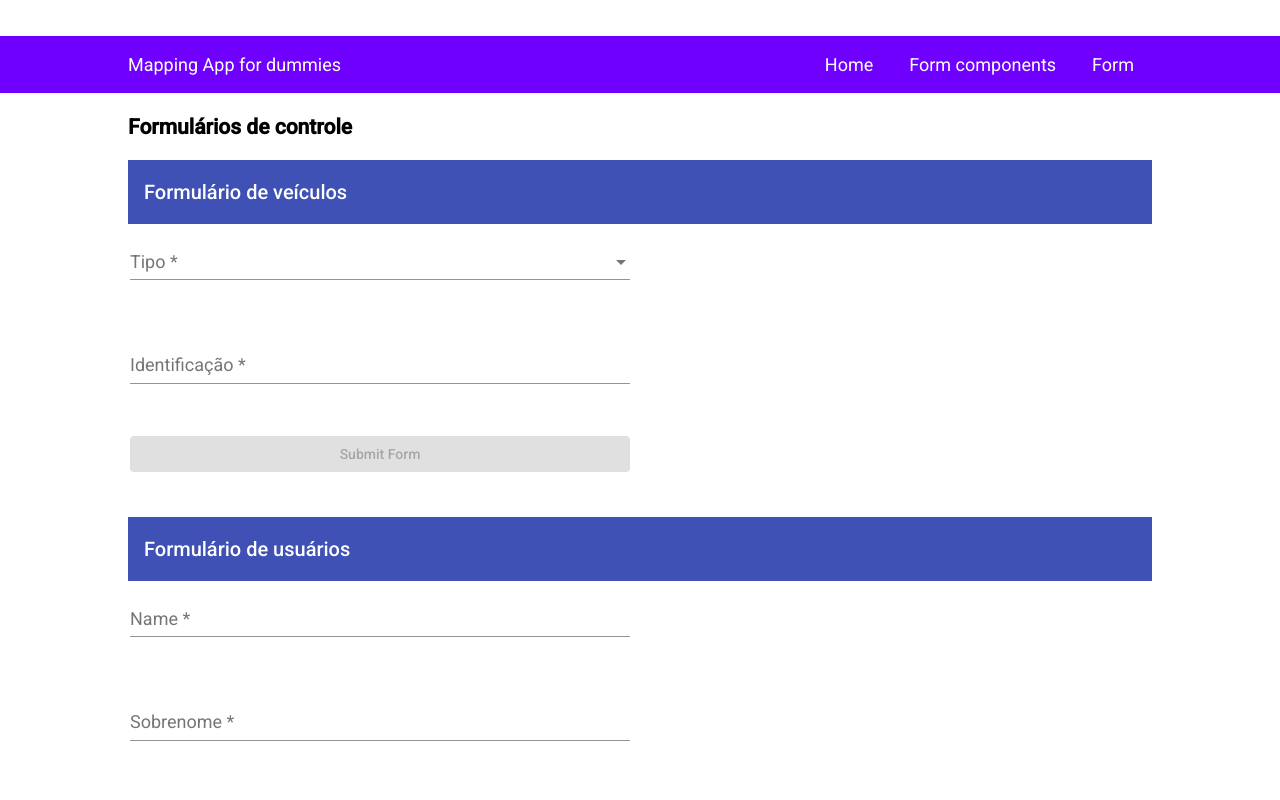
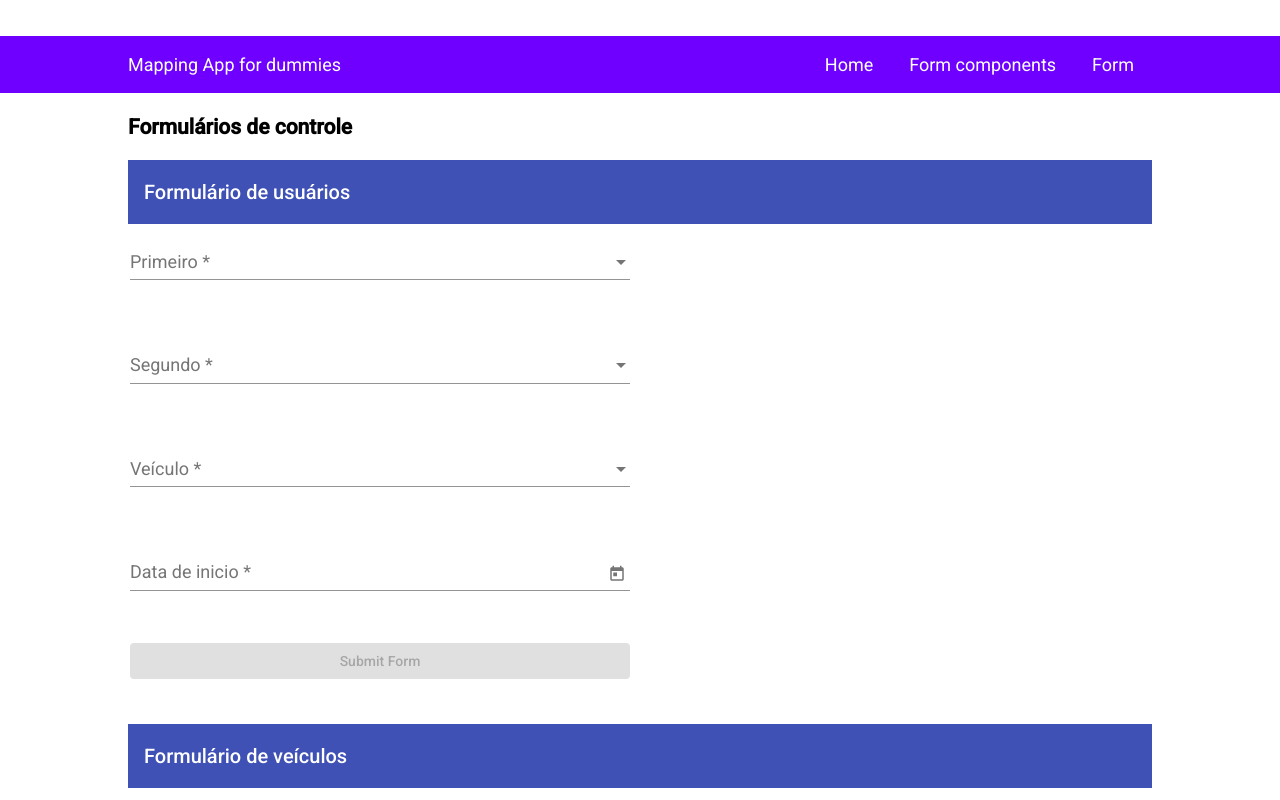
Before and after one commit to rtardelli/angular-forms, an Angular app: page /form in a window 1280 px wide. Shown: the top 800 px of the page. Built offline with nearby package versions, Linux system fonts and the light colour scheme.

Commit message:
Created form for rounds

```diff
--- a/src/app/form-holder/form-holder.component.html
+++ b/src/app/form-holder/form-holder.component.html
@@ -1,4 +1,5 @@
 <h3>Formulários de controle</h3>
 
+<form-round></form-round>
 <form-vehicles></form-vehicles>
 <form-users></form-users>
--- a/src/app/form-round/form-round.component.html
+++ b/src/app/form-round/form-round.component.html
@@ -1 +1,58 @@
-<p>form-round works!</p>
+<mat-toolbar color="primary">
+    <span class="fill-remaining-space">Formulário de usuários</span>
+</mat-toolbar>
+
+<form [formGroup]="formGroup" (ngSubmit)="onSubmit(formGroup.value)" class="form" #formDirective="ngForm">
+    <mat-form-field class="form-element">
+        <mat-label>Primeiro</mat-label>
+        <mat-select formControlName="first">
+            <mat-option *ngFor="let user of users" [value]="user.value">
+                {{ user.name }}
+            </mat-option>
+        </mat-select>
+        <mat-error *ngIf="!first.valid && first.touched">
+        {{ titleAlert }}
+        </mat-error>
+    </mat-form-field>
+
+    <mat-form-field class="form-element">
+        <mat-label>Segundo</mat-label>
+        <mat-select formControlName="second">
+            <mat-option *ngFor="let user of users" [value]="user.value">
+                {{ user.name }}
+            </mat-option>
+        </mat-select>
+        <mat-error *ngIf="!second.valid && second.touched">
+        {{ titleAlert }}
+        </mat-error>
+    </mat-form-field>
+
+    <mat-form-field class="form-element">
+        <mat-label>Veículo</mat-label>
+        <mat-select formControlName="vehicle">
+            <mat-option *ngFor="let vehicle of vehicles" [value]="vehicle.value">
+                {{ vehicle.name }}
+            </mat-option>
+        </mat-select>
+        <mat-error *ngIf="!vehicle.valid && vehicle.touched">
+        {{ titleAlert }}
+        </mat-error>
+    </mat-form-field>
+
+    <mat-form-field class="form-element">
+        <mat-label>Data de inicio</mat-label>
+        <input matInput [matDatepicker]="picker" formControlName="startDate">
+        <mat-datepicker-toggle matSuffix [for]="picker"></mat-datepicker-toggle>
+        <mat-datepicker #picker></mat-datepicker>
+      </mat-form-field>
+
+    <div class="form-element">
+        <button mat-raised-button color="primary" type="submit" class="button" [disabled]="!formGroup.valid">Submit Form</button>
+    </div>
+</form>
+
+<div class="container">
+<div *ngIf="vehicles?.length > 0">
+    {{ vehicles | json }}
+</div>
+</div>
--- a/src/app/form-round/form-round.component.scss
+++ b/src/app/form-round/form-round.component.scss
@@ -0,0 +1,24 @@
+.fill-remaining-space {
+    /* This fills the remaining space, by using flexbox.
+    Every toolbar row uses a flexbox row layout. */
+    flex: 1 1 auto;
+}
+
+.container {
+    padding: 10px;
+}
+
+.form {
+    min-width: 150px;
+    max-width: 500px;
+    width: 100%;
+}
+
+.form-element {
+    padding: 5px 0px 25px 2px;
+    width: 100%;
+}
+
+.button {
+    width: 100%;
+}
--- a/src/app/form-round/form-round.component.ts
+++ b/src/app/form-round/form-round.component.ts
@@ -1,15 +1,78 @@
-import { Component, OnInit } from '@angular/core';
+import { Component, OnInit, ViewChild } from '@angular/core';
+import { FormGroupDirective, FormGroup, FormBuilder, Validators, FormControl } from '@angular/forms';
+
+import { Round } from '../model/round';
+import { RoundService } from '../round.service';
+import { User } from '../model/user';
+import { UserService } from '../user.service';
+import { Vehicle } from '../model/vehicle';
+import { VehicleService } from '../vehicle.service';
 
 @Component({
-  selector: 'app-form-round',
+  selector: 'form-round',
   templateUrl: './form-round.component.html',
   styleUrls: ['./form-round.component.scss']
 })
 export class FormRoundComponent implements OnInit {
+  @ViewChild(FormGroupDirective) formGroupDirective: FormGroupDirective;
 
-  constructor() { }
+  formGroup: FormGroup;
+  titleAlert: string = 'This field is required';
+  post: any = '';
+
+  users: User[];
+  vehicles: Vehicle[];
+  rounds: Round[] = [];
+
+  constructor(private _formBuilder: FormBuilder,
+              private _userService: UserService,
+              private _vehicleService: VehicleService,
+              private _roundService: RoundService) { }
 
   ngOnInit(): void {
+    this.createForm();
+
+    this._userService.getUsers()
+      .subscribe(users => this.users = users);
+
+    this._vehicleService.getVehicles()
+      .subscribe(vehicles => this.vehicles = vehicles);
   }
 
+  private createForm() {
+    this.formGroup = this._formBuilder.group({
+      'first': [null, Validators.required],
+      'second': [null, Validators.required],
+      'vehicle': [null, Validators.required],
+      'startDate': [null, Validators.required],
+    });
+  }
+
+  get first() {
+    return this.formGroup.get('first') as FormControl;
+  }
+
+  get second() {
+    return this.formGroup.get('second') as FormControl;
+  }
+
+  get vehicle() {
+    return this.formGroup.get('vehicle') as FormControl;
+  }
+
+  get startDate() {
+    return this.formGroup.get('startDate') as FormControl;
+  }
+
+  onSubmit(post) {
+    // publish value
+    let round: Round = new Round();
+    round.first = post.first;
+    round.second = post.second;
+
+    this._roundService.addRound(round);
+
+    // clean form
+    this.formGroupDirective.resetForm();
+  }
 }
```
Also changed, not shown: src/app/app.module.ts (+5 -2 lines), src/app/form-round.service.ts (deleted, +0 -9 lines), 1 other file (tests, documents, lock files or other folders).
